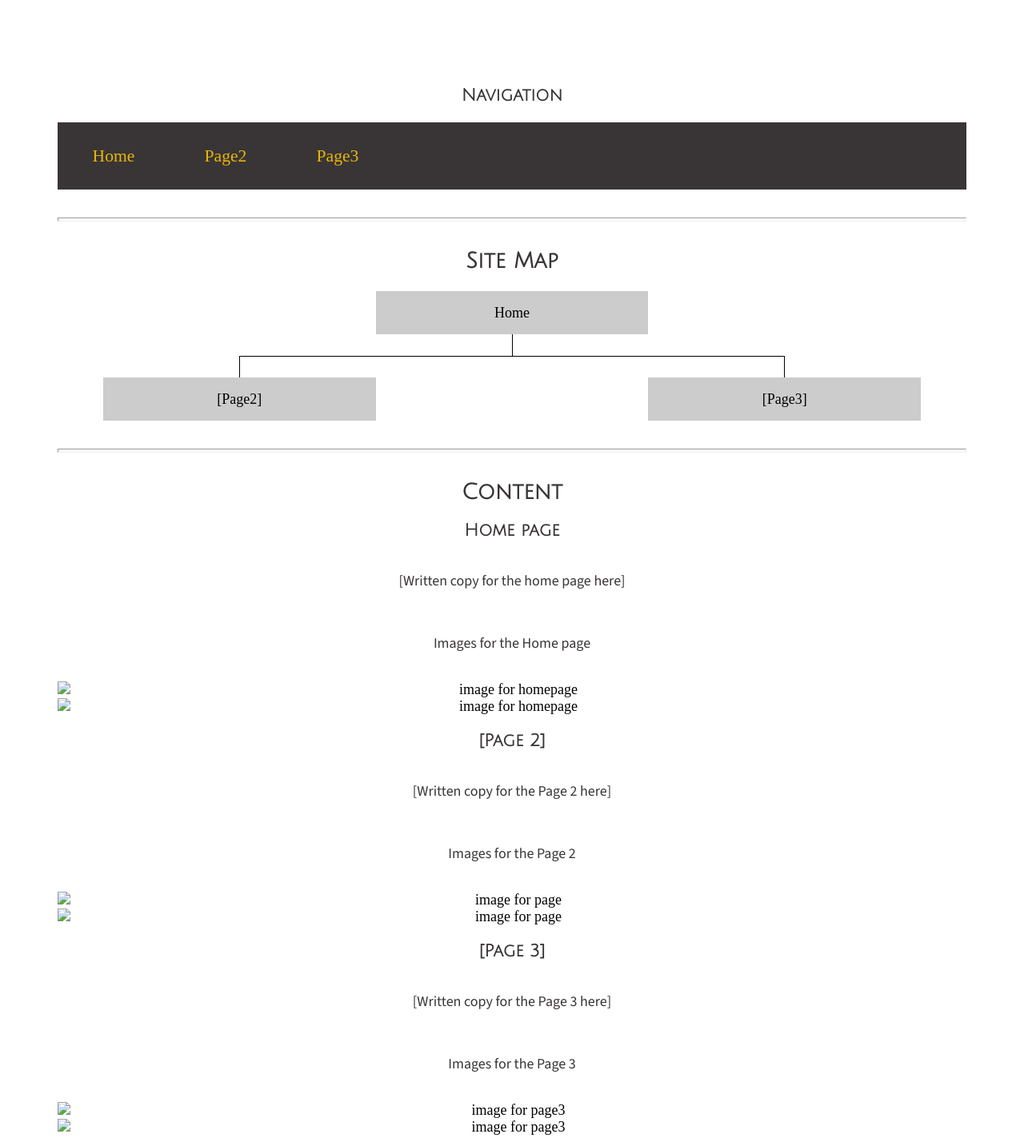
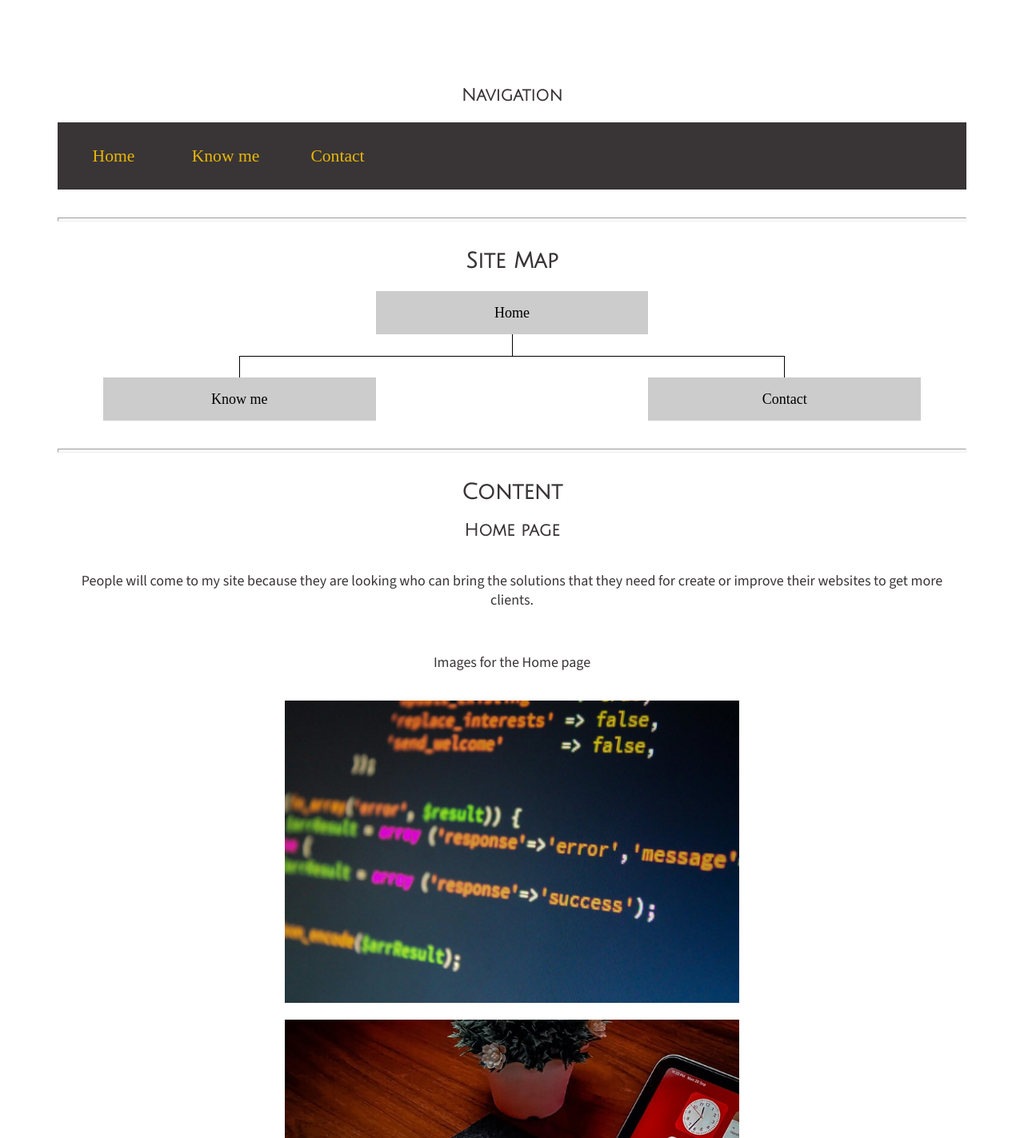
Before and after one commit to wmunoa86/wdd130, a plain HTML site: page personal_site/site-plan.html in a window 1280 px wide. Shown: the part 2033-3456 px from the top of the page at 80% size. Drawn offline with nearby package versions, Linux system fonts and the light colour scheme.

Commit message:
page 2 and 3 added to the plan

```diff
--- a/personal_site/site-plan.html
+++ b/personal_site/site-plan.html
@@ -88,8 +88,8 @@
       <!-- Think about how you want your navigation bar to look. In the site-plan.css file change the colors to your colors to get the look you desire. -->
       <nav>
         <a href="#">Home</a>
-        <a href="#">Page2</a>
-        <a href="#">Page3</a>
+        <a href="#">Know me</a>
+        <a href="#">Contact</a>
       </nav>
       <hr>
       <h2>
@@ -100,10 +100,10 @@
           Home
         </div>
         <div class="sm-page2">
-          [Page2] <!-- change this -->
+          Know me <!-- change this -->
         </div>
         <div class="sm-page3">
-          [Page3]  <!-- change this -->
+          Contact  <!-- change this -->
         </div>
 
         <div class="top">
@@ -125,29 +125,29 @@
       </h2>
       <h3>Home page</h3>
       <p>
-        [Written copy for the home page here]
+        People will come to my site because they are looking who can bring the solutions that they need for create or improve their websites to get more clients.
       </p>
       <p>Images for the Home page</p>
-        <img src="#" alt="image for homepage">
-        <img src="#" alt="image for homepage">
+        <img src="images/image1page1.jpg" alt="image for homepage" style="width: 50%;"> <br>
+        <img src="images/image2page1.jpg" alt="image for homepage" style="width: 50%;">
 
       </ul>
-      <h3>[Page 2]</h3>
+      <h3>Know me</h3>
       <p>
-        [Written copy for the Page 2 here]
+        They can know me through my site and my portfolio that give the solutions for business, enterprises and personal sites. I bring them the confidence through my website that I have the skills and knowledge to create or convert their sites into a very efficient tool to increase their business.
       </p>
       <p>Images for the Page 2</p>
-        <img src="#" alt="image for page">
-        <img src="#" alt="image for page">
+        <img src="images/wireframe.jpg" alt="image for page" style="width: 50%;"> <br>
+        <img src="images/design.jpg" alt="image for page" style="width: 50%;">
 
       </ul>
-      <h3>[Page 3]</h3>
+      <h3>Contact</h3>
       <p>
-        [Written copy for the Page 3 here]
+        To get in touch with the visitors they need to include name, email, phone number and what they are looking for.
       </p>
       <p>Images for the Page 3</p>
-        <img src="#" alt="image for page3">
-        <img src="#" alt="image for page3">
+        <img src="images/contact.jpg" alt="image for page3" style="width: 50%;"> <br>
+        <img src="images/work for you.jpg" alt="image for page3" style="width: 50%;">
 
       </ul>
       <hr>
```
Also changed, not shown: personal_site/images/contact.jpg (added), personal_site/images/design.jpg (added), personal_site/images/image1page1.jpg (added), personal_site/images/image2page1.jpg (added), personal_site/images/wireframe.jpg (added), personal_site/images/work for you.jpg (added), 4 other files.
